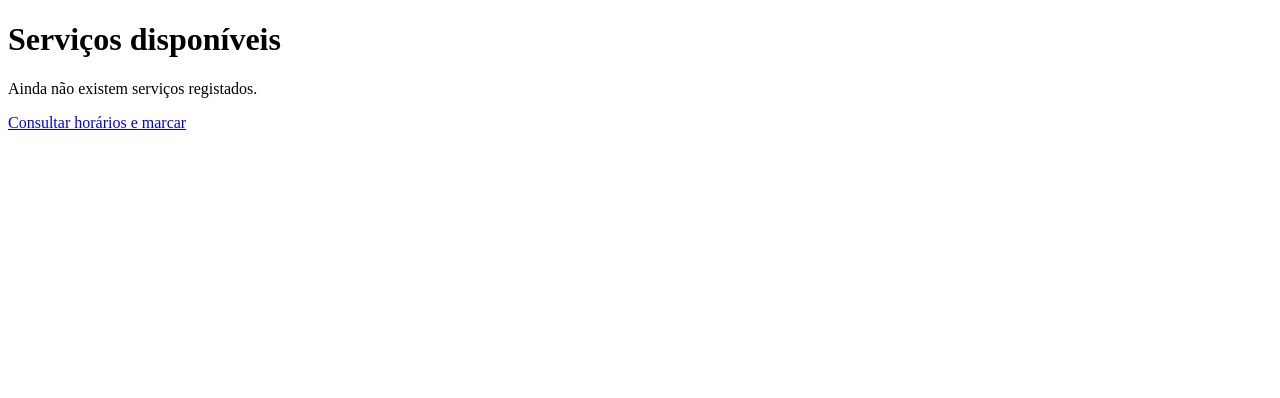
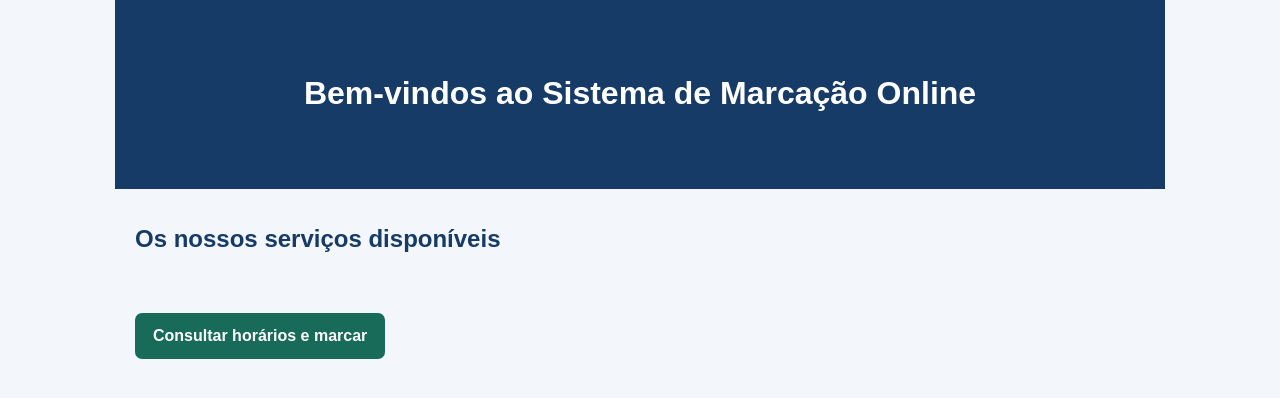
Before and after one commit to ngeraldinc/projeto_5425, a Flask app: page / in a window 1280 px wide. Shown: the top 398 px of the page. Run offline with Flask 3, Linux system fonts and the light colour scheme; data that the repository does not hold is empty; some libraries are stand-ins or nearby versions.

Commit message:
Melhora página inicial com imagens dos serviços

```diff
--- /dev/null
+++ b/src/sistema_marcacao_online/web/static/style.css
@@ -0,0 +1,162 @@
+* {
+    box-sizing: border-box;
+}
+
+body {
+    max-width: 1050px;
+    margin: 0 auto;
+    padding: 32px 20px;
+    background: #f3f6fa;
+    color: #253047;
+    font-family: Arial, sans-serif;
+    line-height: 1.5;
+}
+
+h1, h2, h3 {
+    color: #173b67;
+}
+
+h1 {
+    margin-bottom: 24px;
+}
+
+form {
+    margin: 20px 0;
+    padding: 24px;
+    background: #fff;
+    border: 1px solid #dce4ee;
+    border-radius: 12px;
+    box-shadow: 0 4px 14px #20355012;
+}
+
+label {
+    display: block;
+    margin: 14px 0;
+    font-weight: 600;
+}
+
+input:not([type="checkbox"]),
+select {
+    display: block;
+    width: 100%;
+    max-width: 480px;
+    margin-top: 6px;
+    padding: 10px 12px;
+    border: 1px solid #b9c6d6;
+    border-radius: 7px;
+    font: inherit;
+}
+
+input[type="checkbox"] {
+    margin-right: 8px;
+    accent-color: #176b58;
+}
+
+button {
+    margin-top: 12px;
+    padding: 10px 18px;
+    border: 0;
+    border-radius: 7px;
+    background: #176b58;
+    color: white;
+    font: inherit;
+    font-weight: 700;
+    cursor: pointer;
+}
+
+button:hover {
+    background: #105342;
+}
+
+a {
+    color: #176b58;
+}
+
+table {
+    width: 100%;
+    margin: 20px 0;
+    border-collapse: collapse;
+    background: white;
+}
+
+th, td {
+    padding: 12px;
+    border: 1px solid #dce4ee;
+    text-align: left;
+    vertical-align: top;
+}
+
+th {
+    background: #e8eef5;
+    color: #173b67;
+}
+
+td form {
+    margin: 0;
+    padding: 8px;
+    box-shadow: none;
+}
+
+td select {
+    min-width: 140px;
+}
+
+.hero {
+    margin: -32px -20px 32px;
+    padding: 48px 20px;
+    background: #173b67;
+    color: white;
+    text-align: center;
+}
+
+.hero h1,
+.hero .marca {
+    color: white;
+}
+
+.marca {
+    font-size: 1.4rem;
+    font-weight: bold;
+}
+
+.servicos-grid {
+    display: grid;
+    grid-template-columns: repeat(auto-fit, minmax(230px, 1fr));
+    gap: 22px;
+    margin: 24px 0 32px;
+}
+
+.servico-card {
+    overflow: hidden;
+    background: white;
+    border: 1px solid #dce4ee;
+    border-radius: 12px;
+    box-shadow: 0 4px 14px #20355012;
+}
+
+.servico-card img {
+    display: block;
+    width: 100%;
+    height: 220px;
+    object-fit: cover;
+}
+
+.servico-conteudo {
+    padding: 16px;
+}
+
+.preco {
+    color: #176b58;
+    font-size: 1.15rem;
+    font-weight: bold;
+}
+
+.botao-link {
+    display: inline-block;
+    padding: 11px 18px;
+    border-radius: 7px;
+    background: #176b58;
+    color: white;
+    font-weight: bold;
+    text-decoration: none;
+}
--- a/src/sistema_marcacao_online/web/templates/admin.html
+++ b/src/sistema_marcacao_online/web/templates/admin.html
@@ -2,6 +2,7 @@
 <html lang="pt">
 <head>
     <meta charset="UTF-8">
+    <link rel="stylesheet" href="{{ url_for('static', filename='style.css') }}">
     <title>Área do administrador</title>
 </head>
 <body>
--- a/src/sistema_marcacao_online/web/templates/admin_login.html
+++ b/src/sistema_marcacao_online/web/templates/admin_login.html
@@ -2,6 +2,7 @@
 <html lang="pt">
 <head>
     <meta charset="UTF-8">
+    <link rel="stylesheet" href="{{ url_for('static', filename='style.css') }}">
     <title>Login do administrador</title>
 </head>
 <body>
--- a/src/sistema_marcacao_online/web/templates/marcacao_form.html
+++ b/src/sistema_marcacao_online/web/templates/marcacao_form.html
@@ -2,6 +2,7 @@
 <html lang="pt">
 <head>
     <meta charset="UTF-8">
+    <link rel="stylesheet" href="{{ url_for('static', filename='style.css') }}">
     <title>Consultar horários</title>
 </head>
 <body>
--- a/src/sistema_marcacao_online/web/templates/servicos.html
+++ b/src/sistema_marcacao_online/web/templates/servicos.html
@@ -2,25 +2,41 @@
 <html lang="pt">
 <head>
     <meta charset="UTF-8">
-    <title>Serviços disponíveis</title>
+    <meta name="viewport" content="width=device-width, initial-scale=1">
+    <title>Bellass.pt — Marcações Online</title>
+    <link rel="stylesheet"
+          href="{{ url_for('static', filename='style.css') }}">
 </head>
 <body>
-    <h1>Serviços disponíveis</h1>
+    <header class="hero">
+        <h1>Bem-vindos ao Sistema de Marcação Online</h1>
+    </header>
 
-    {% if servicos %}
-        <ul>
+    <main>
+        <h2>Os nossos serviços disponíveis</h2>
+
+        <section class="servicos-grid">
             {% for id_servico, nome, descricao, preco in servicos %}
-                <li>{{ nome }} — {{ descricao }} — {{ preco }} €</li>
+                <article class="servico-card">
+                    <img
+                        src="{{ url_for(
+                            'static',
+                            filename='images/servico' ~ loop.index ~ '.jpg'
+                        ) }}"
+                        alt="{{ nome }}"
+                    >
+                    <div class="servico-conteudo">
+                        <h3>{{ nome }}</h3>
+                        <p>{{ descricao }}</p>
+                        <p class="preco">{{ "%.2f"|format(preco) }} €</p>
+                    </div>
+                </article>
             {% endfor %}
-        </ul>
-    {% else %}
-        <p>Ainda não existem serviços registados.</p>
-    {% endif %}
+        </section>
+
+        <a class="botao-link" href="{{ url_for('web.nova_marcacao') }}">
+            Consultar horários e marcar
+        </a>
+    </main>
 </body>
 </html>
-
-<p>
-    <a href="{{ url_for('web.nova_marcacao') }}">
-        Consultar horários e marcar
-    </a>
-</p>
```
Also changed, not shown: src/sistema_marcacao_online/web/static/images/servico1.jpg (added), src/sistema_marcacao_online/web/static/images/servico2.jpg (added), src/sistema_marcacao_online/web/static/images/servico3.jpg (added).
